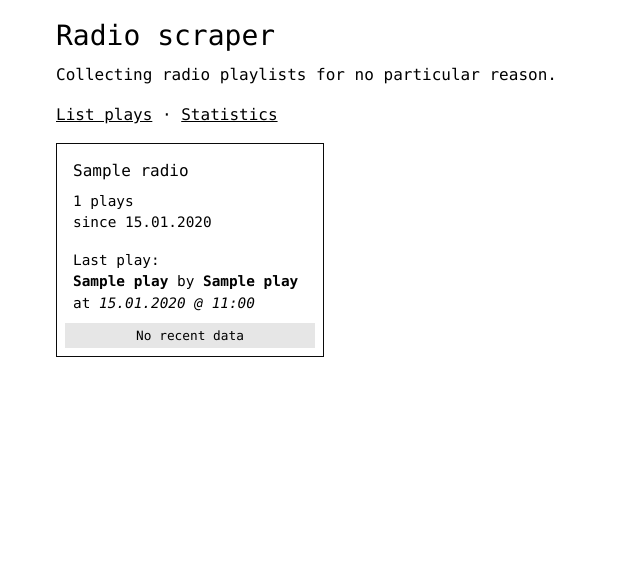
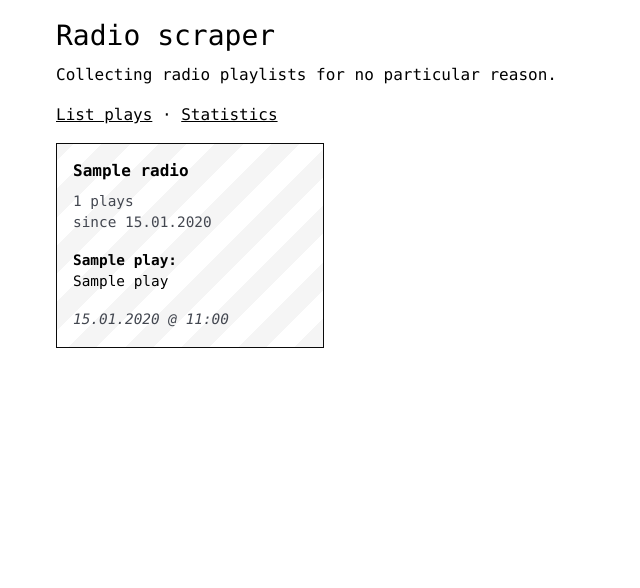
Before and after one commit to ihabunek/radioscraper, a Django app: page / in a window 1280 px wide. Shown: the part 100-688 px from the top of the page, without its empty margins (0-640 px from the left). Run offline with Django 3.2, Linux system fonts and the light colour scheme; tables that the repository leaves empty hold one stand-in row (values such as "Sample post"); parts of the project's set-up code (start-up, migrations or seed data) failed here and were passed over; some libraries are stand-ins or nearby versions.

Commit message:
Clean up front page a bit

```diff
--- a/ui/dist/styles.css
+++ b/ui/dist/styles.css
@@ -213,12 +213,10 @@ ul.pagination {
       font-size: 0.9rem; }
     .radio-grid .radio:hover {
       background-color: whitesmoke; }
-    .radio-grid .radio .outage {
-      font-size: 0.8rem;
-      background-color: #e6e6e6;
-      margin: -0.5rem;
-      text-align: center;
-      padding: 0.2rem 0; }
+    .radio-grid .radio.outage {
+      background: repeating-linear-gradient(-45deg, whitesmoke, whitesmoke 20px, white 20px, white 40px); }
+      .radio-grid .radio.outage:hover {
+        background: repeating-linear-gradient(-45deg, #e6e6e6, #e6e6e6 20px, whitesmoke 20px, whitesmoke 40px); }
 
 table.table {
   border-collapse: collapse;
@@ -266,7 +264,8 @@ h4 {
   font-size: 1.125rem; }
 
 h5 {
-  font-size: 1rem; }
+  font-size: 1rem;
+  font-weight: bold; }
 
 a {
   color: black; }
@@ -293,6 +292,12 @@ p {
 .text-right {
   text-align: right; }
 
+.text-small {
+  font-size: 0.8rem; }
+
+.text-gray {
+  color: #434750; }
+
 .container {
   margin: 0 auto;
   padding: 0 1rem;
--- a/ui/styles/app.scss
+++ b/ui/styles/app.scss
@@ -36,7 +36,7 @@ h1 { font-size: 1.75rem }
 h2 { font-size: 1.25rem }
 h3 { font-size: 1.1875rem }
 h4 { font-size: 1.125rem }
-h5 { font-size: 1rem }
+h5 { font-size: 1rem; font-weight: bold; }
 
 a {
   color: black;
@@ -62,6 +62,8 @@ p {
 .text-center { text-align: center }
 .text-left { text-align: left }
 .text-right { text-align: right }
+.text-small { font-size: 0.8rem }
+.text-gray { color: $medium-gray }
 
 // Components
 
--- a/ui/templates/ui/index.html
+++ b/ui/templates/ui/index.html
@@ -17,10 +17,10 @@
 
   <div class="radio-grid">
     {% for radio in radios %}
-      <a href="{% url 'radio:plays' %}?radio={{ radio.slug }}" class="radio">
+      <a href="{% url 'radio:plays' %}?radio={{ radio.slug }}" class="radio {% if radio.show_outage %}outage{% endif %}">
         <div>
           <h5>{{ radio.name }}</h5>
-          <p>
+          <p class="text-gray">
             {{ radio.play_count|human_format }} plays
             {% if radio.first_play.timestamp %}
             <br />
@@ -30,17 +30,13 @@
 
           {% if radio.last_play %}
           <p>
-            Last play: <br />
-            <b>{{ radio.last_play.title }}</b>
-            by <b>{{ radio.last_play.artist_name }}</b><br />
-            at <i class="gray">{{ radio.last_play.timestamp }}</i>
+            <b>{{ radio.last_play.artist_name }}:</b><br />
+            {{ radio.last_play.title }}<br />
           </p>
+
+          <p class="no-margin text-gray"><em>{{ radio.last_play.timestamp }}</em></p>
           {% endif %}
         </div>
-
-        {% if radio.show_outage %}
-          <div class="outage">No recent data</div>
-        {% endif %}
       </a>
     {% endfor %}
   </div>
```
Also changed, not shown: ui/styles/components/_radio_grid.scss (+18 -6 lines).
